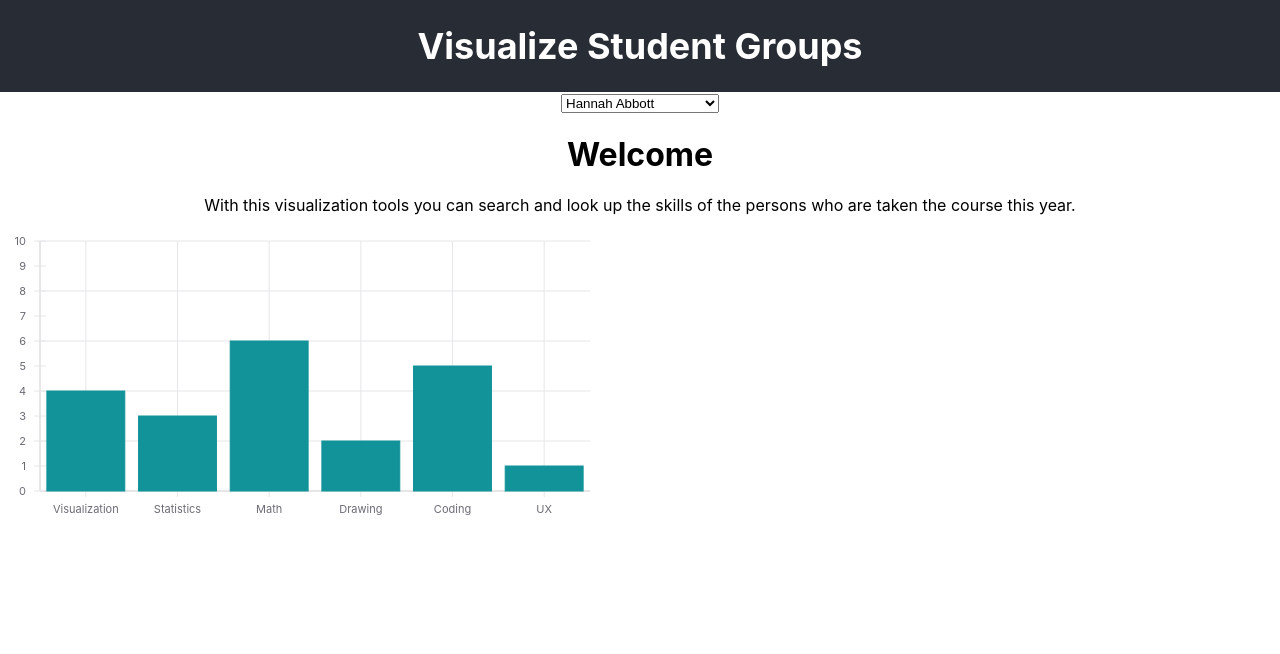
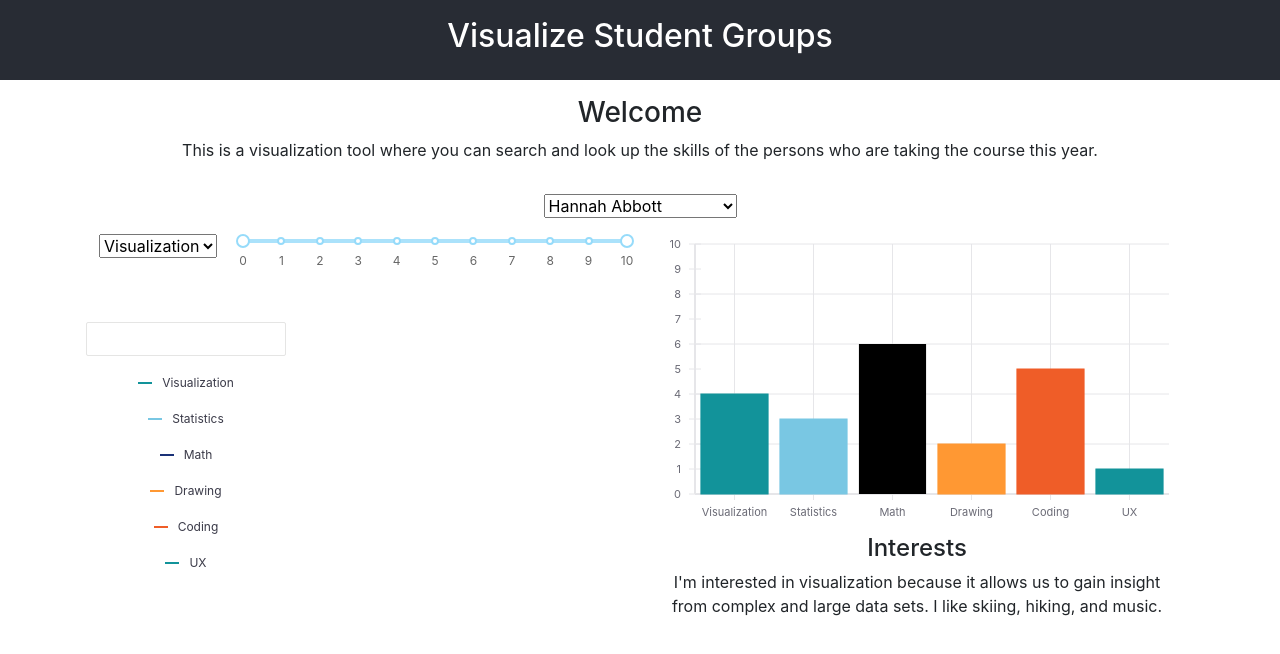
Before and after one commit to lucasahlgren/DH2321-Information-Visualization, a React (Create React App) app in the folder project1/: page / in a window 1280 px wide. Shown: the top 654 px of the page. Built offline with nearby package versions, Linux system fonts and the light colour scheme.

Commit message:
bootstrap, colors, slider etc.

```diff
--- a/project1/package.json
+++ b/project1/package.json
@@ -6,7 +6,10 @@
     "@weknow/react-bubble-chart-d3": "^1.0.11",
     "bootstrap": "^4.2.1",
     "install": "^0.12.2",
+    "jquery": "^3.3.1",
     "npm": "^6.6.0",
+    "popper.js": "^1.14.6",
+    "rc-slider": "^8.6.4",
     "react": "^16.7.0",
     "react-dom": "^16.7.0",
     "react-scripts": "2.1.3",
--- a/project1/src/App.css
+++ b/project1/src/App.css
@@ -12,3 +12,26 @@
   font-size: calc(2px + 2vmin);
   color: white;
 }
+
+
+.chart{
+  max-height: 300px;
+}
+
+.slider{
+ margin-top: 20px;
+ width:30vw !important;
+ margin: 0 auto;
+ top: 0 !important;
+}
+
+
+@media screen and (max-width: 768px){
+.slider{
+  width:70vw !important;;
+}
+  .box{
+    padding-top:50px;
+    width: 90vw;
+  }
+}
--- a/project1/src/App.js
+++ b/project1/src/App.js
@@ -1,10 +1,18 @@
 import React, { Component } from 'react';
 import logo from './logo.svg';
 import './App.css';
+import 'bootstrap/dist/css/bootstrap.min.css';
+import 'bootstrap/dist/js/bootstrap.min.js';
 
 /* React-vis */
 import '../node_modules/react-vis/dist/style.css';
-import {XYPlot, LineSerie, VerticalGridLines, HorizontalGridLines, XAxis, YAxis, LineSeries, Legends, VerticalBarSeries} from 'react-vis';
+import { FlexibleXYPlot, LineSerie, SearchableDiscreteColorLegend, VerticalGridLines, HorizontalGridLines, XAxis, YAxis, LineSeries, Legends, VerticalBarSeries } from 'react-vis';
+
+
+
+/* RC-Slider */
+import 'rc-slider/assets/index.css';
+import Slider, { Range } from 'rc-slider';
 
 import BubbleChart from '@weknow/react-bubble-chart-d3';
 import data from './assets/data.json';
@@ -13,13 +21,26 @@ class App extends Component {
   constructor(props) {
     super(props)
     this.state = {
-      person: {name: "", data: [{x: 0, y: 8}]}
+      min: 0,
+      max: 10,
+      items: [
+        { title: 'Apples' },
+        { title: 'Bananas', color: '#fc0' },
+        { title: 'Blueberries', color: '#337' },
+        { title: 'Carrots', color: '#f93' },
+        { title: 'Eggplants', color: '#337' },
+        { title: 'Limes', color: '#cf3' },
+        { title: 'Potatoes', color: '#766' }
+      ],
+      searchText: ''
 
     }
     this.filterData = this.filterData.bind(this)
     this.cleanData = this.cleanData.bind(this)
     this.renderData = this.renderData.bind(this)
     this.selectPerson = this.selectPerson.bind(this)
+    this.changeSlider = this.changeSlider.bind(this)
+    this.handleLabel = this.handleLabel.bind(this)
   }
 
 
@@ -27,29 +48,34 @@ class App extends Component {
     this.cleanData()
   }
 
-  componentDidMount(){
+  componentDidMount() {
     this.renderData()
   }
 
-  cleanData(){
+  cleanData() {
     console.log(data);
     var cleanedData = [];
-    data.map(person => cleanedData.push({ name: person["What is your first and last name?"],
-    data: [{x: "Visualization", y: person["How would you rate your Information Visualization skills?"]},
-      {x: "Statistics", y: person["How would you rate your statistical skills?"]},
-      {x: "Math", y: person["How would you rate your mathematics skills?"]},
-      {x: "Drawing", y: person["How would you rate your drawing and artistic skills?"]},
-      {x: "Coding", y: person["How would you rate your programming skills?"]},
-      {x: "UX", y: person["How would you rate your user experience evaluation skills?"]}]
+    data.map(person => cleanedData.push({
+      name: person["What is your first and last name?"], interests: person["Please, tell me about yourself. What interest you? Do you have any hobbies?"],
+      data: [{ x: "Visualization", y: person["How would you rate your Information Visualization skills?"], color: "#12939A" },
+      { x: "Statistics", y: person["How would you rate your statistical skills?"], color: "#79C7E3" },
+      { x: "Math", y: person["How would you rate your mathematics skills?"], color: "#A3177" },
+      { x: "Drawing", y: person["How would you rate your drawing and artistic skills?"], color: "#FF9833" },
+      { x: "Coding", y: person["How would you rate your programming skills?"], color: "#EF5D28" },
+      { x: "UX", y: person["How would you rate your user experience evaluation skills?"], color: "#12939A" }]
     }))
 
     console.log(cleanedData)
     var options = cleanedData.map(person => <option key={person["name"]} value={person["name"]}>{person["name"]}</option>)
     console.log(options)
-    this.setState({data: cleanedData, options: options, person: cleanedData[0]})
+    var labels = cleanedData[0]["data"].map(label => <option key={label["x"]} value={label["x"]}>{label["x"]}</option>)
+    var itemsList = [];
+    cleanedData[0]["data"].map(label => itemsList.push({ title: label["x"] }))
+    console.log(labels)
+    this.setState({ data: cleanedData, options: options, person: cleanedData[0], labels: labels, items: itemsList })
   }
 
-  renderData(){
+  renderData() {
 
     var filteredArray = [];
     data.map(row => filteredArray.push({ x: "Programming skills", y: row[this.state.type] }))
@@ -59,104 +85,118 @@ class App extends Component {
 
   }
 
-  selectPerson(person){
+  selectPerson(person) {
     var personList = this.state.data;
-    for (var index = 0; index < personList.length; index++){
-      if(person === personList[index]["name"]){
+    for (var index = 0; index < personList.length; index++) {
+      if (person === personList[index]["name"]) {
         console.log("Selected person: " + personList[index]["name"])
-        this.setState({person: personList[index]})
+        this.setState({ person: personList[index] })
         break;
       }
     }
   }
 
 
+  filerPeople() {
+
+    var allPeople = this.state.data;
+
+  }
+
+  handleLabel(event) {
+    var label = event.target.value;
+    this.setState({ label: label })
+  }
+
+  changeSlider(event) {
+    console.log("SLider: " + event)
+    console.log(event)
+    var min = event[0]
+    var max = event[1]
+    this.setState({ min: min, max: max })
+  }
+
   checkType(type) {
     return
   }
 
-  filterData(e){
+  filterData(e) {
     console.log(e.target.value)
     this.selectPerson(e.target.value)
     this.renderData()
   }
 
-  render() {
-    /*this.bubbleClick = (label) => {
-      console.log("Custom bubble click func")
-    }
-    this.legendClick = (label) => {
-      this.setState({ type: label })
-      console.log(label);
 
-      var newList = this.state.data.filter(data => data.label === label);
-      this.setState({ data: newList });
-    }
-    */
+  _clickHandler = item => {
+    const { items } = this.state;
+    item.disabled = !item.disabled;
+    console.log(items)
+    this.setState({ items });
+  };
+
+  _searchChangeHandler = searchText => {
+    this.setState({ searchText });
+  };
 
 
+
+
+  render() {
+    const { items, searchText } = this.state;
     return (
       <div className="App">
         <header className="App-header">
-          <h1>Visualize Student Groups</h1>
+          <h2>Visualize Student Groups</h2>
         </header>
         <div>
+        </div>
+        <div className="container">
+          <div className="row">
+            <div className="col-12 p-3">
+              <h3>Welcome</h3>
+              <p>This is a visualization tool where you can search and look up the skills of the persons who are taking the course this year.</p>
+            </div>
+            <div className="row mx-auto">
             <select onChange={this.filterData} value={this.state.person.name}>
               {this.state.options}
             </select>
             </div>
+          </div>
+        </div>
         <div className="container">
+        <div className="row p-3">
+          <div className="col-6">
           <div className="row">
-          <div className="col-6">
-            <h1>Welcome</h1>
-            <p>With this visualization tools you can search and look up the skills of the persons who are taken the course this year.</p>
+          <select className="mx-auto mb-3" onChange={this.handleLabel} value={this.state.label}>
+              {this.state.labels}
+            </select>
+            <Range className="slider" defaultValue={[0, 10]} marks={{ 0: 0, 1: 1, 2: 2, 3: 3, 4: 4, 5: 5, 6: 6, 7: 7, 8: 8, 9: 9, 10: 10 }} min={0} max={10} onChange={this.changeSlider} />
+            </div>
+            <div className="row pt-5">
+            <SearchableDiscreteColorLegend
+              height={300}
+              width={200}
+              onSearchChange={this._searchChangeHandler}
+              searchText={searchText}
+              onItemClick={this._clickHandler}
+              items={items}
+            />
+            </div>
+          </div>
+          <div className="col-12 col-md-6 chart">
+            <FlexibleXYPlot yDomain={[0, 10]} xType="ordinal" >
+              <VerticalGridLines />
+              <HorizontalGridLines />
+              <XAxis />
+              <YAxis tickValues={[0, 1, 2, 3, 4, 5, 6, 7, 8, 9, 10]} />
+              <VerticalBarSeries colorType="literal" animation data={this.state.person["data"]} />
+            </FlexibleXYPlot >
+
+            <h4>Interests</h4>
+            <p>{this.state.person["interests"]}</p>
           </div>
         </div>
         </div>
-<div className="container col-6">
- <XYPlot width={600} height={300} yDomain={[0, 10]}  xType="ordinal">
-          <VerticalGridLines />
-          <HorizontalGridLines />
-          <XAxis  />
-          <YAxis tickValues={[0,1,2,3,4,5,6,7,8,9,10]} />
-          <VerticalBarSeries animation data={this.state.person["data"]} />
-        </XYPlot>
-        </div>
-
-
-
-
-        {/*<BubbleChart
-
-
-          width={1400}
-          height={1500}
-          showLegend={true} // optional value, pass false to disable the legend.
-          legendPercentage={10} // number that represent the % of with that legend going to use.
-          legendFont={{
-            family: 'Arial',
-            size: 12,
-            color: '#000',
-            weight: 'bold',
-          }}
-          valueFont={{
-            family: 'Arial',
-            size: 12,
-            color: '#fff',
-            weight: 'bold',
-          }}
-          labelFont={{
-            family: 'Arial',
-            size: 10,
-            color: '#fff',
-            weight: 'bold',
-          }}
-          //Custom bubble/legend click functions such as searching using the label, redirecting to other page
-          bubbleClickFunc={this.bubbleClick}
-          legendClickFun={this.legendClick}
-          data={this.state.data}
-        />
-        */}
       </div>
 
     );
--- a/project1/src/index.js
+++ b/project1/src/index.js
@@ -2,6 +2,7 @@ import React from 'react';
 import ReactDOM from 'react-dom';
 import './index.css';
 import App from './App';
+
 import * as serviceWorker from './serviceWorker';
 
 ReactDOM.render(<App />, document.getElementById('root'));
```
Also changed, not shown: 1 other file (tests, documents, lock files or other folders). Lines whose indentation alone changed are shown as unchanged.
